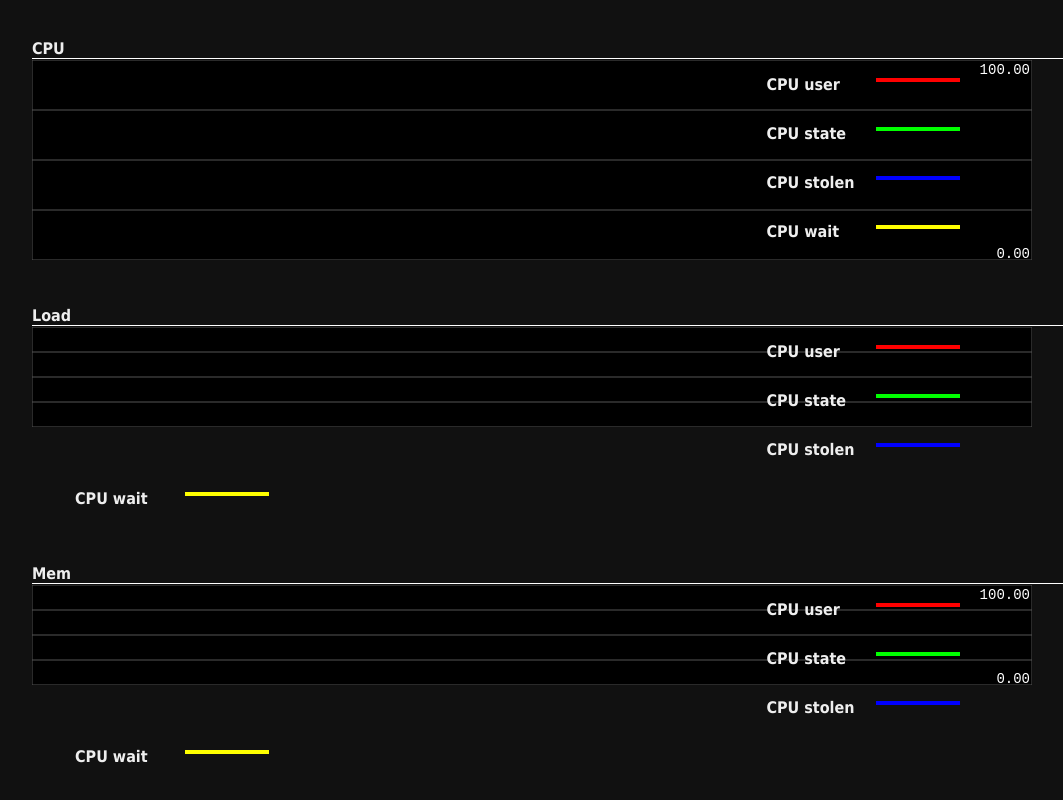
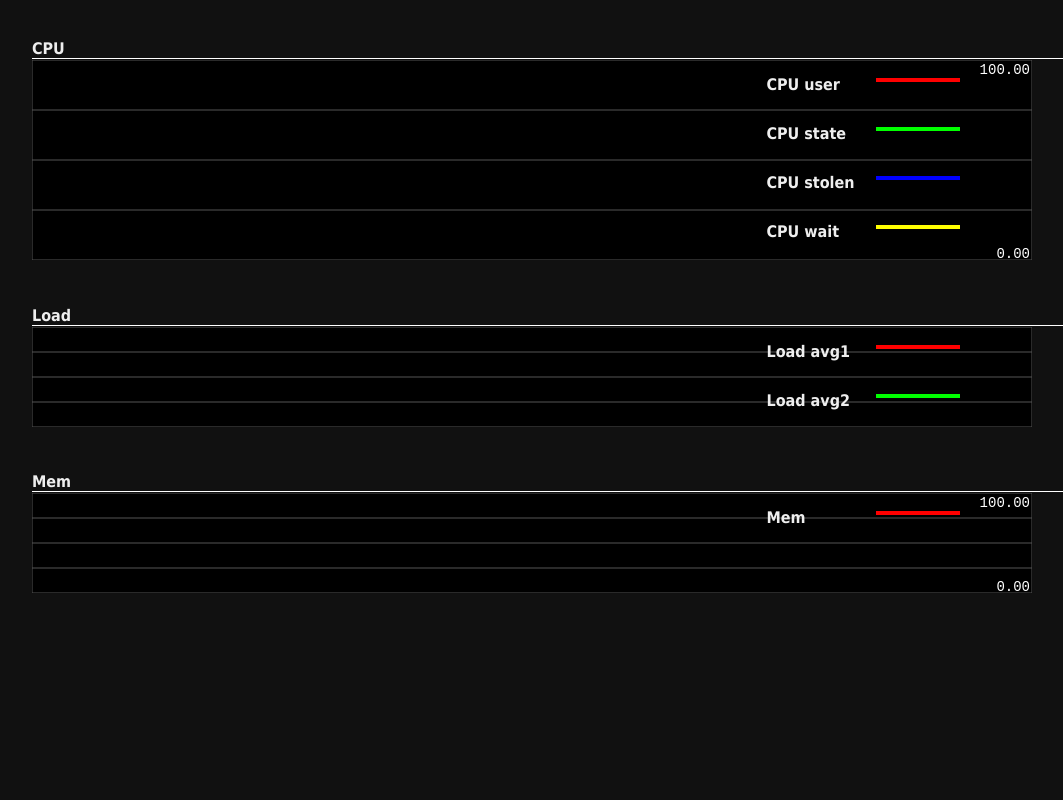
Before and after one commit to vectorscope-io/piweek.demo, a plain HTML site: page server-load.html in a window 1280 px wide. Shown: the whole page, without its empty margins (76-1139 px from the left). Drawn offline with Linux system fonts and the light colour scheme.

Commit message:
label changed

```diff
--- a/server-load.html
+++ b/server-load.html
@@ -89,18 +89,13 @@ if (window["WebSocket"]) {
   <div class="line">
     <h4 class="title">Load</h4>
     <div class="chart"><canvas id="LoadAvg" width="1000" height="100"></canvas></div>
-    <div class="legend"><span class="legendText">CPU user</span><hr class="lineColor red"/></div>
-    <div class="legend"><span class="legendText">CPU state</span><hr class="lineColor green"/></div>
-    <div class="legend"><span class="legendText">CPU stolen</span><hr class="lineColor blue"/></div>
-    <div class="legend"><span class="legendText">CPU wait</span><hr class="lineColor yellow"/></div>
+    <div class="legend"><span class="legendText">Load avg1</span><hr class="lineColor red"/></div>
+    <div class="legend"><span class="legendText">Load avg2</span><hr class="lineColor green"/></div>
   </div>
   <div class="line">
     <h4 class="title">Mem</h4>
     <div class="chart"><canvas id="Mem" width="1000" height="100"></canvas></div>
-    <div class="legend"><span class="legendText">CPU user</span><hr class="lineColor red"/></div>
-    <div class="legend"><span class="legendText">CPU state</span><hr class="lineColor green"/></div>
-    <div class="legend"><span class="legendText">CPU stolen</span><hr class="lineColor blue"/></div>
-    <div class="legend"><span class="legendText">CPU wait</span><hr class="lineColor yellow"/></div>
+    <div class="legend"><span class="legendText">Mem</span><hr class="lineColor red"/></div>
   </div>
   </body>
 </html>
```
